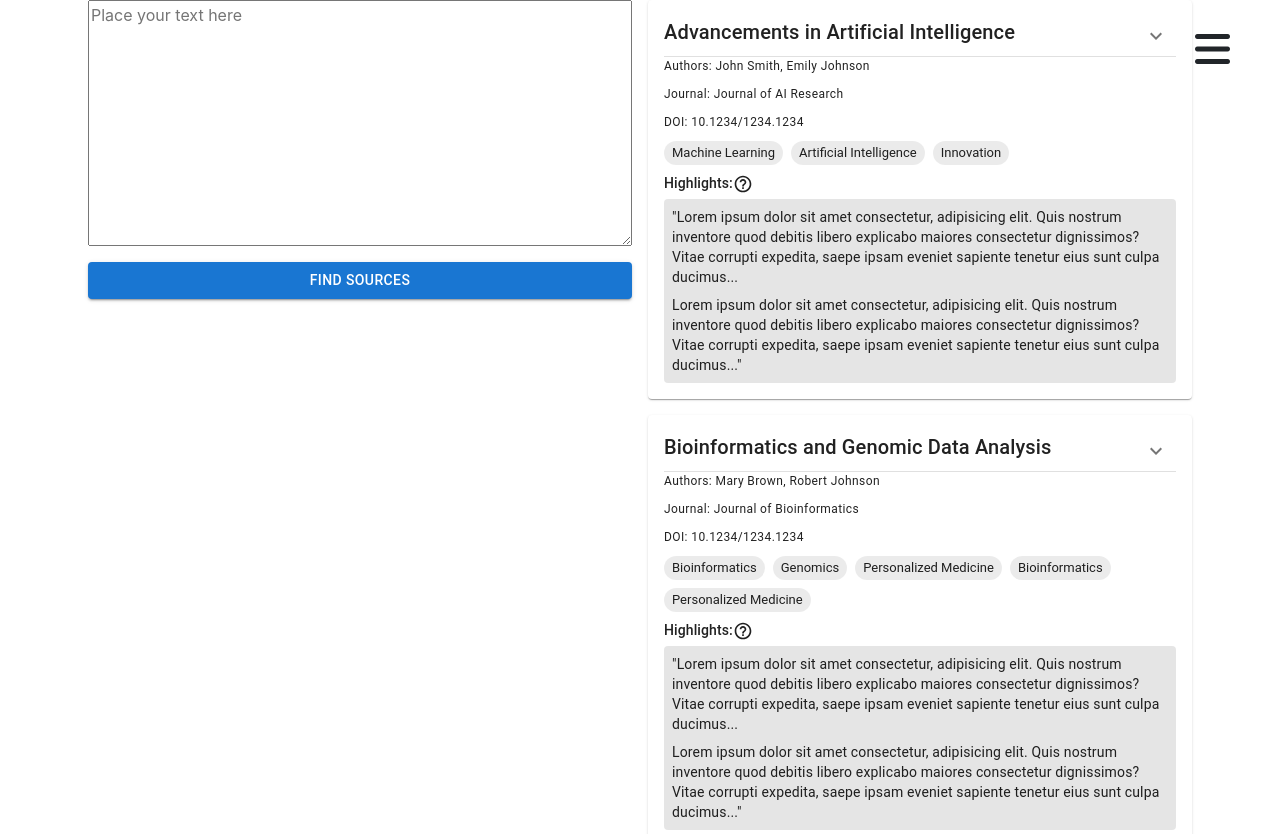
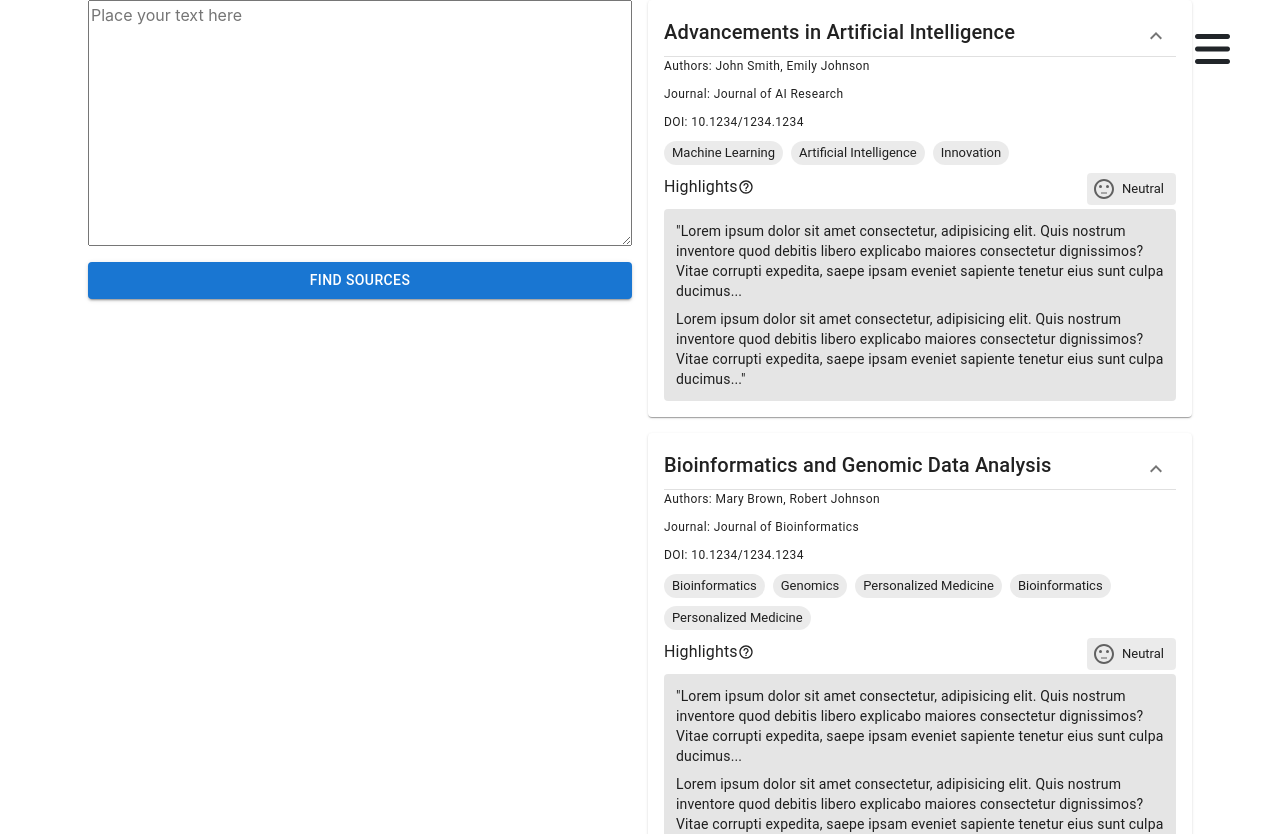
Before and after one commit to MasterMobo/intellicite, a React (Vite) app in the folder client/: page / in a window 1280 px wide. Shown: the top 834 px of the page. Built offline with nearby package versions, Linux system fonts and the light colour scheme.

Commit message:
added neutral tag

```diff
--- a/client/src/page/HomePage/components/HighLightsBox.jsx
+++ b/client/src/page/HomePage/components/HighLightsBox.jsx
@@ -9,7 +9,7 @@ function HighlightsBox({ highlights }) {
                 flexWrap: "wrap",
                 gap: 1,
                 bgcolor: "rgba(0, 0, 0, 0.1)",
-                p: 1,
+                p: 1.5,
                 borderRadius: 1,
             }}
         >
--- a/client/src/page/HomePage/components/HighlightsSection.jsx
+++ b/client/src/page/HomePage/components/HighlightsSection.jsx
@@ -1,22 +1,39 @@
-import { Stack, Tooltip, Typography } from "@mui/material";
+import { Stack, Tooltip, Typography, Chip, Box } from "@mui/material";
 import HelpOutlineIcon from "@mui/icons-material/HelpOutline";
 import HighlightsBox from "./HighLightsBox";
+import SentimentNeutralIcon from "@mui/icons-material/SentimentNeutral";
+import SentimentTag from "./SentimentTag/SentimentTag";
 
 function HighlightsSection({ highlights }) {
     return (
         <Stack spacing={0.5}>
-            <Typography variant="subtitle2">
-                Highlights:
-                <Tooltip
-                    placement="right"
-                    title="Relevant sentences we found in the paper"
-                >
-                    <HelpOutlineIcon fontSize="small"></HelpOutlineIcon>
-                </Tooltip>
-            </Typography>
+            <HighlightsHeader></HighlightsHeader>
             <HighlightsBox highlights={highlights}></HighlightsBox>
         </Stack>
     );
 }
 
+function HighlightsHeader() {
+    return (
+        <Box sx={{ display: "flex" }}>
+            <Typography variant="subtitle1">
+                Highlights
+                <Tooltip
+                    placement="right"
+                    title="Relevant sentences we found in the paper"
+                >
+                    <HelpOutlineIcon fontSize="1"></HelpOutlineIcon>
+                </Tooltip>
+            </Typography>
+
+            <SentimentTag
+                sentiment={"neutral"}
+                sx={{
+                    ml: "auto",
+                }}
+            ></SentimentTag>
+        </Box>
+    );
+}
+
 export default HighlightsSection;
--- a/client/src/page/HomePage/components/PaperHeader.jsx
+++ b/client/src/page/HomePage/components/PaperHeader.jsx
@@ -18,9 +18,9 @@ function PaperHeader({ paper, expanded, setExpanded }) {
                 onClick={() => setExpanded(!expanded)}
             >
                 {expanded ? (
+                    <KeyboardArrowUpIcon></KeyboardArrowUpIcon>
+                ) : (
                     <KeyboardArrowDownIcon></KeyboardArrowDownIcon>
-                ) : (
-                    <KeyboardArrowUpIcon></KeyboardArrowUpIcon>
                 )}
             </IconButton>
         </Box>
--- /dev/null
+++ b/client/src/page/HomePage/components/SentimentTag/NegativeSentimentTag.jsx
@@ -0,0 +1,7 @@
+import React from "react";
+
+function NegativeSentimentTag() {
+    return <div>NegativeSentimentTag</div>;
+}
+
+export default NegativeSentimentTag;
--- /dev/null
+++ b/client/src/page/HomePage/components/SentimentTag/NeutralSentimentTag.jsx
@@ -0,0 +1,24 @@
+import { Box, Tooltip, Chip } from "@mui/material";
+import SentimentNeutralIcon from "@mui/icons-material/SentimentNeutral";
+
+function NeutralSentimentTag() {
+    return (
+        <Box>
+            <Tooltip
+                placement="left"
+                title="The paper's sentiment towards your input"
+            >
+                <Chip
+                    label="Neutral"
+                    size="medium"
+                    sx={{
+                        borderRadius: 1,
+                    }}
+                    icon={<SentimentNeutralIcon></SentimentNeutralIcon>}
+                ></Chip>
+            </Tooltip>
+        </Box>
+    );
+}
+
+export default NeutralSentimentTag;
--- /dev/null
+++ b/client/src/page/HomePage/components/SentimentTag/PositiveSentimentTag.jsx
@@ -0,0 +1,7 @@
+import React from "react";
+
+function PositiveSentimentTag() {
+    return <div>PositiveSentimentTag</div>;
+}
+
+export default PositiveSentimentTag;
--- /dev/null
+++ b/client/src/page/HomePage/components/SentimentTag/SentimentTag.jsx
@@ -0,0 +1,23 @@
+import NeutralSentimentTag from "./NeutralSentimentTag";
+import PositiveSentimentTag from "./PositiveSentimentTag";
+import NegativeSentimentTag from "./NegativeSentimentTag";
+
+import { Box } from "@mui/material";
+function SentimentTag({ sentiment, ...rest }) {
+    return (
+        <Box {...rest}>
+            {(() => {
+                switch (sentiment) {
+                    case "positive":
+                        return <PositiveSentimentTag />;
+                    case "negative":
+                        return <NegativeSentimentTag />;
+                    default:
+                        return <NeutralSentimentTag />;
+                }
+            })()}
+        </Box>
+    );
+}
+
+export default SentimentTag;
```
